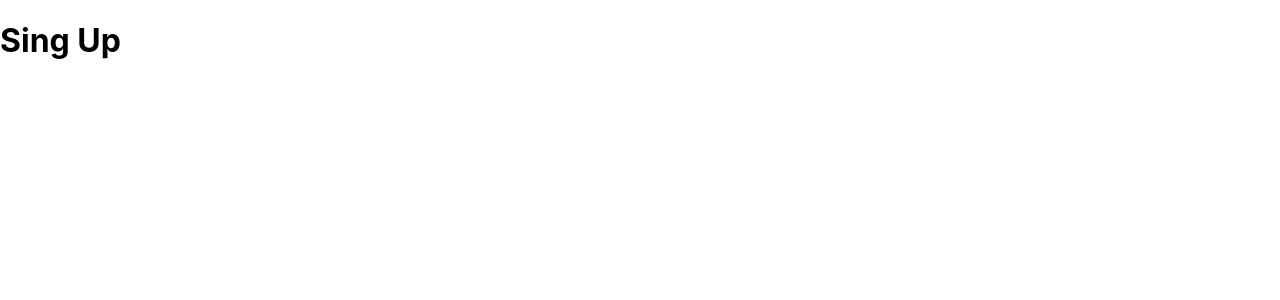
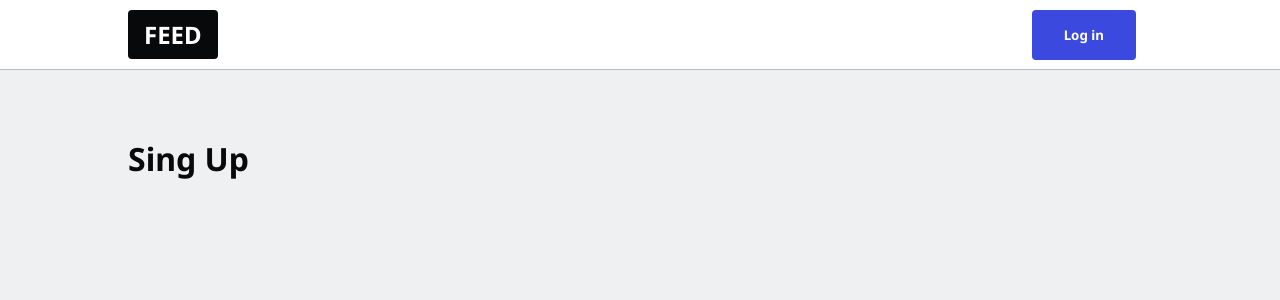
Before and after one commit to DimitrijeJankovic/nextfire-app, a Next.js app: page /enter in a window 1280 px wide. Shown: the top 300 px of the page. Built offline with nearby package versions, Linux system fonts and the light colour scheme.

Commit message:
nav and styles

```diff
--- /dev/null
+++ b/components/Loader.tsx
@@ -0,0 +1,3 @@
+export default function Loader({ show }) {
+    return show ? <div className="loader"></div> : null
+}
--- /dev/null
+++ b/components/Navbar.tsx
@@ -0,0 +1,43 @@
+import Link from 'next/link'
+
+export default function Navbar({ }) {
+    const user = null;
+    const username = null;
+
+    return(
+        <nav className="navbar">
+            <ul>
+                <li>
+                    <Link href="/">
+                        <button className="btn-logo">FEED</button>
+                    </Link>
+                </li>
+
+                {/* user is signed-in and has username */}
+                {username && (
+                    <>
+                        <li className="push-left">
+                            <Link href="/admin">
+                                <button className="btn-blue">Write Posts</button>
+                            </Link>
+                        </li>
+                        <li>
+                            <Link href={`/${username}`}>
+                                <img src={user?.photoURL} alt="user photo"/>
+                            </Link>
+                        </li>
+                    </>
+                )}
+
+                {/* user is not singed OR has not created username */}
+                {!username && (
+                   <li>
+                       <Link href="/enter">
+                           <button className="btn-blue">Log in</button>
+                       </Link>
+                   </li>
+                )}
+            </ul>
+        </nav>
+    )
+}
--- a/pages/_app.tsx
+++ b/pages/_app.tsx
@@ -1,7 +1,13 @@
 import '../styles/globals.css'
+import Navbar from '../components/Navbar'
 
 function MyApp({ Component, pageProps }) {
-  return <Component {...pageProps} />
+  return (
+    <>
+      <Navbar />
+      <Component {...pageProps} />
+    </>
+  )
 }
 
 export default MyApp
--- a/styles/globals.css
+++ b/styles/globals.css
@@ -1,16 +1,262 @@
+@import url('https://fonts.googleapis.com/css2?family=Noto+Sans:ital,wght@0,400;0,700;1,400&display=swap');
+
+:root {
+  --color-bg: #eef0f1;
+  --color-text: #08090a;
+  --color-blue: #3b49df;
+  --color-red: #df3b3b;
+  --color-green: #3bdf72;
+  --color-gray: #b5bdc4;
+}
 html,
 body {
   padding: 0;
   margin: 0;
-  font-family: -apple-system, BlinkMacSystemFont, Segoe UI, Roboto, Oxygen,
-    Ubuntu, Cantarell, Fira Sans, Droid Sans, Helvetica Neue, sans-serif;
+  font-family: 'Noto Sans', sans-serif;
+  background-color: var(--color-bg);
+  color: var(--color-text);
+  margin-top: 50px;
 }
+
+
+
+main {
+  padding: 1rem 10vw;
+}
+
+h1 { font-size: 2rem; }
+h2 { font-size: 1.5rem; }
+h2 { font-size: 1.25rem; }
 
 a {
   color: inherit;
   text-decoration: none;
+  cursor: pointer;
 }
 
 * {
   box-sizing: border-box;
 }
+
+img {max-width: 100%;}
+
+input {
+  display: inline-block;
+  outline: none;
+  border: none;
+  font-size: 1.5rem;
+  width: 100%;
+  padding: 5px 10px;
+}
+
+fieldset {
+  border: none;
+  padding: 1rem 0;
+  font-size: 1.25rem;
+}
+
+code {
+  overflow-x: scroll;
+}
+
+/* Navbar */
+
+.navbar {
+  height: 70px;
+  width: 100%;
+  background: white;
+  color: var(--colors-text);
+  position: fixed;
+  top: 0;
+  padding: 0 10vw;
+  font-weight: bold;
+  border-bottom: 1px solid var(--color-gray);
+  z-index: 99;
+}
+
+.navbar ul {
+  list-style-type: none;
+  margin: 0;
+  padding: 0;
+  display: flex;
+  align-items: center;
+  justify-content: space-between;
+  height: 100%;
+}
+
+.navbar img {
+  border-radius: 50%;
+  width: 50px;
+  height: 50px;
+  cursor: pointer;
+}
+
+.navbar li {
+  border-radius: 50%;
+
+}
+
+/* Buttons */
+
+.btn, button {
+  background-color: var(--color-gray);
+  border: none;
+  color: var(--color-text);
+  padding: 1rem 2rem;
+  display: flex;
+  align-items: center;
+  text-align: center;
+  justify-content: center;
+  text-decoration: none;
+  font-family: 'Noto Sans', sans-serif;
+  font-weight: bold;
+  border-radius: 0.25rem;
+  cursor: pointer;
+  margin: 0.5rem 1rem 0.5rem 0;
+}
+
+@media only screen and (max-width: 768px) {
+  button {
+    padding: 0.5rem 1rem;
+    font-size: 0.8rem;
+  }
+}
+
+
+button:hover {
+  filter: brightness(90%);
+}
+
+button:disabled,
+button[disabled]{
+  filter: brightness(80%);
+  cursor: not-allowed;
+}
+
+button.btn-blue {
+  background-color: var(--color-blue);
+  color: white;
+}
+
+button.btn-red {
+  background-color: var(--color-red);
+  color: white;
+}
+
+button.btn-green {
+  background-color: var(--color-green);
+  color: white;
+}
+
+button.btn-google {
+  background-color: white;
+  color: var(--color-text);
+}
+
+.btn-google img {
+  width: 30px;
+  margin-right: 10px;
+}
+
+button.btn-logo {
+  background-color: var(--color-text);
+  color: white;
+  text-transform: uppercase;
+  font-size: 1.5rem;
+  padding: 0.5rem 1rem;
+}
+
+/* Cards */
+
+.card {
+  padding: 2rem;
+  margin: 1rem 0;
+  background-color: white;
+  border: 1px solid var(--color-gray);
+  border-radius: 8px;
+}
+
+.card footer {
+  display: flex;
+}
+
+.card-img-center {
+  width:20%;
+  display:block;
+  margin:auto;
+  border-radius: 50%;
+  max-width: 150px;
+}
+
+.card-info {
+  color: white;
+  background: var(--color-blue);
+}
+
+/* Loader */
+
+.loader {
+  border: 10px solid var(--color-bg);
+  border-top: 10px solid var(--color-blue);
+  border-radius: 50%;
+  width: 50px;
+  height: 50px;
+  animation: spin 2s linear infinite;
+}
+
+@keyframes spin {
+  0% { transform: rotate(0deg); }
+  100% { transform: rotate(360deg); }
+}
+
+/* File uploads */
+
+input[type="file"] {
+  display: none;
+}
+
+.upload-snippet {
+  width: 75%;
+    margin-left: auto;
+    background: white;
+    padding: 5px;
+    margin: 5px 0;
+}
+/* Utilities */
+
+.push-left {
+  margin-left: auto;
+}
+
+.text-sm {
+  font-size: 0.85rem;
+}
+
+.text-danger {
+  font-weight: bold;
+  color: var(--color-red);
+}
+
+.text-success {
+  font-weight: bold;
+  color: var(--color-green);
+}
+
+.text-info {
+  font-weight: bold;
+  color: var(--color-blue);
+}
+
+.box {
+  display: flex;
+  justify-content: space-between;
+}
+
+.box-center {
+  display: flex;
+  flex-direction: column;
+  align-content: center;
+  text-align: center;
+}
+
+.hidden { display:  none; }
```
Also changed, not shown: pages/index.tsx (+6 -2 lines), components/Navbar.js (deleted), 1 other file (tests, documents, lock files or other folders).
